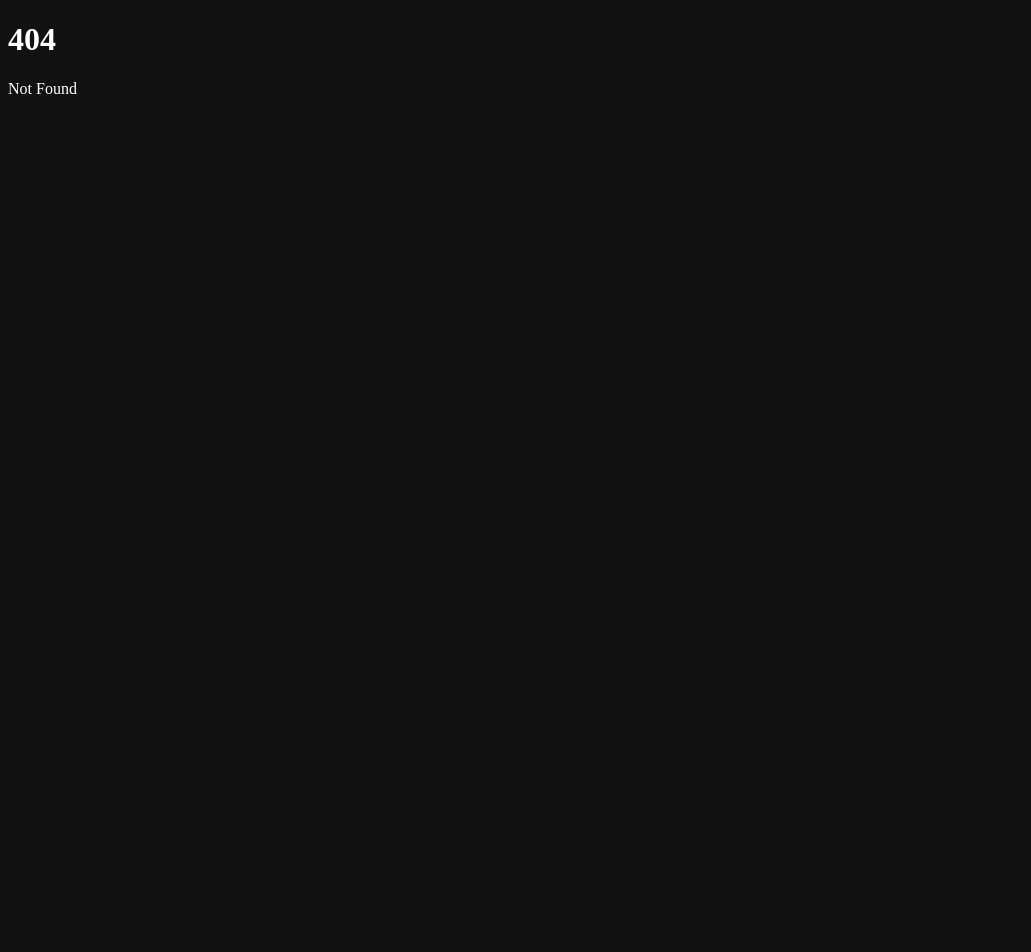
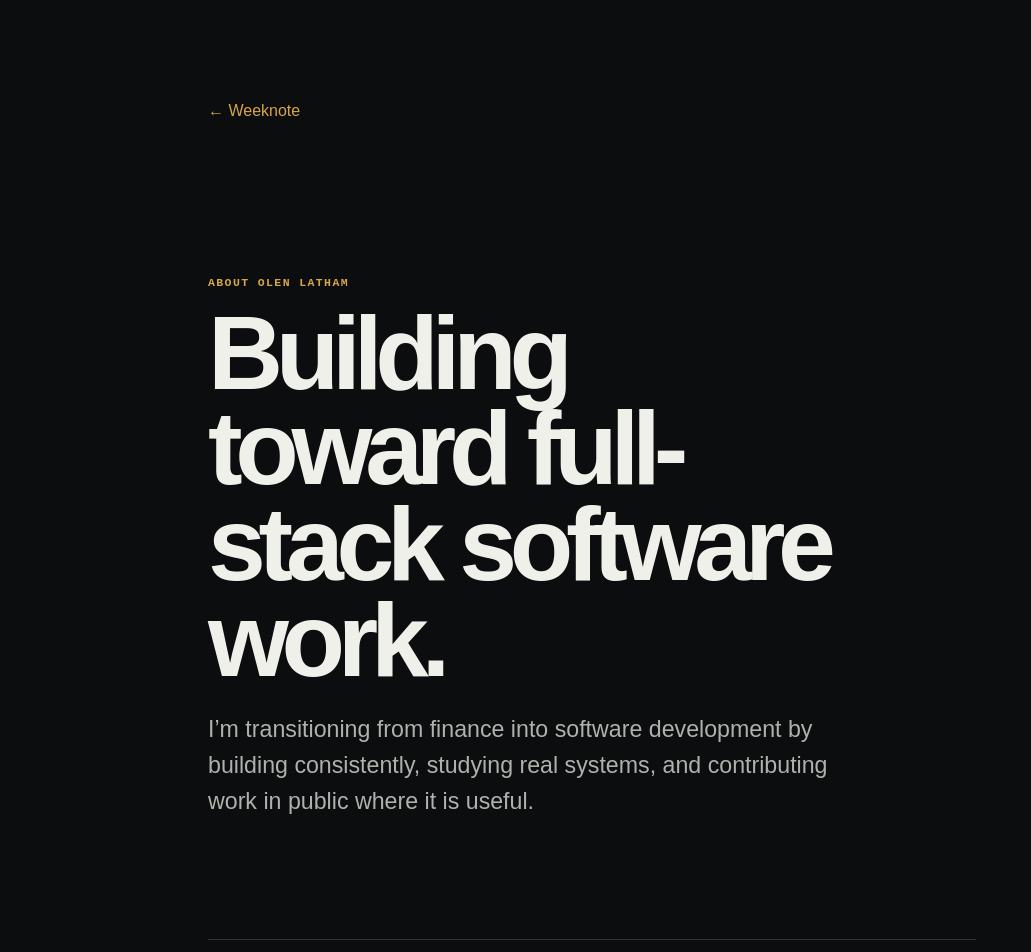
Before and after one commit to PyRo1121/Portfolio, a SvelteKit app: page /about in a window 1280 px wide. Before the commit this address had no page. Shown: the top 952 px of the page, without its empty margins (0-1031 px from the left). Before the commit the page ends 800 px from the top, so only its background shows below. Built offline with nearby package versions, Linux system fonts and the light colour scheme.

Commit message:
add developer profile SEO context

```diff
--- a/src/lib/components/TodayWorkspace.svelte
+++ b/src/lib/components/TodayWorkspace.svelte
@@ -51,7 +51,7 @@
 			>
 		{/each}
 	</nav>
-	<section class="today-summary">
+	<section class="today-summary" aria-labelledby="today-heading">
 		<img
 			class="today-portrait"
 			src={snapshot.profile.avatarUrl}
@@ -62,6 +62,7 @@
 			referrerpolicy="no-referrer"
 		/>
 		<header>
+			<h1 id="today-heading">Olen Latham’s engineering activity</h1>
 			<span>{today.label}</span><small title={projection.timeZone}
 				>{projection.timeLabel} · default branches</small
 			>
--- /dev/null
+++ b/src/routes/about/+page.svelte
@@ -0,0 +1,138 @@
+<script lang="ts">
+	import { resolve } from '$app/paths';
+</script>
+
+<svelte:head>
+	<title>About Olen Latham — Software developer building toward full-stack work</title>
+	<meta
+		name="description"
+		content="Olen Latham is transitioning from finance into software development and full-stack engineering through sustained open-source and product work."
+	/>
+	<link rel="canonical" href="https://latham.cloud/about" />
+	<meta property="og:type" content="profile" />
+	<meta property="og:title" content="About Olen Latham — Software developer" />
+	<meta
+		property="og:description"
+		content="A finance-to-software transition grounded in open-source development, product interfaces, and Cloudflare Workers."
+	/>
+	<meta property="og:url" content="https://latham.cloud/about" />
+	<meta property="og:image" content="https://latham.cloud/og-image.svg" />
+	<script type="application/ld+json">
+		{
+			"@context": "https://schema.org",
+			"@type": "ProfilePage",
+			"@id": "https://latham.cloud/about#profile",
+			"url": "https://latham.cloud/about",
+			"name": "About Olen Latham",
+			"mainEntity": {
+				"@type": "Person",
+				"@id": "https://latham.cloud/#olen-latham",
+				"name": "Olen Latham",
+				"url": "https://latham.cloud/",
+				"jobTitle": "Software developer",
+				"sameAs": ["https://github.com/PyRo1121", "https://x.com/PyRo1121"]
+			}
+		}
+	</script>
+</svelte:head>
+
+<main class="about-page">
+	<nav aria-label="Page navigation"><a href={resolve('/')}>← Weeknote</a></nav>
+	<header>
+		<p class="eyebrow">About Olen Latham</p>
+		<h1>Building toward full-stack software work.</h1>
+		<p class="lead">
+			I’m transitioning from finance into software development by building consistently, studying
+			real systems, and contributing work in public where it is useful.
+		</p>
+	</header>
+	<section aria-labelledby="what-i-am-building">
+		<h2 id="what-i-am-building">What I’m working on</h2>
+		<p>
+			My current practice spans product interfaces, TypeScript and Svelte, GitHub delivery, backend
+			services, and Cloudflare Workers. Weeknote is a public engineering log that records activity
+			and deployment evidence without treating commit volume as a quality score.
+		</p>
+	</section>
+	<section aria-labelledby="work-together">
+		<h2 id="work-together">Work together</h2>
+		<p>
+			If you work on an open-source project, have useful feedback, or are hiring for a role where I
+			can grow into full-stack ownership, I’d be glad to hear from you.
+		</p>
+		<div class="links">
+			<a href="mailto:olen@latham.cloud">Email me</a>
+			<a href="https://github.com/PyRo1121" target="_blank" rel="external noreferrer">GitHub</a>
+			<a href="https://x.com/PyRo1121" target="_blank" rel="external noreferrer">X</a>
+		</div>
+	</section>
+</main>
+
+<style>
+	:global(html),
+	:global(body) {
+		margin: 0;
+		min-height: 100%;
+		background: #0b0d0e;
+		color: #f0f0eb;
+		font-family: 'Geist Variable', sans-serif;
+	}
+	.about-page {
+		box-sizing: border-box;
+		width: min(100% - 2rem, 54rem);
+		min-height: 100dvh;
+		margin: 0 auto;
+		padding: clamp(2rem, 8vw, 7rem) 0 4rem;
+	}
+	nav a,
+	.links a {
+		color: #d8a54a;
+		text-decoration: none;
+	}
+	nav a:hover,
+	.links a:hover {
+		text-decoration: underline;
+	}
+	header {
+		max-width: 48rem;
+		padding: clamp(4rem, 12vw, 9rem) 0 clamp(3rem, 8vw, 6rem);
+		border-bottom: 1px solid rgb(231 232 225 / 18%);
+	}
+	.eyebrow {
+		color: #d8a54a;
+		font: 600 0.72rem/1.2 monospace;
+		letter-spacing: 0.12em;
+		text-transform: uppercase;
+	}
+	h1 {
+		max-width: 11ch;
+		margin: 1rem 0;
+		font-size: clamp(3rem, 9vw, 6.5rem);
+		line-height: 0.92;
+		letter-spacing: -0.07em;
+	}
+	.lead,
+	section p {
+		max-width: 42rem;
+		color: #aeb2ad;
+		font-size: clamp(1.1rem, 2vw, 1.45rem);
+		line-height: 1.55;
+	}
+	section {
+		max-width: 42rem;
+		padding: 3rem 0;
+		border-bottom: 1px solid rgb(231 232 225 / 18%);
+	}
+	h2 {
+		margin: 0 0 1rem;
+		font-size: clamp(1.6rem, 3vw, 2.4rem);
+		letter-spacing: -0.04em;
+	}
+	.links {
+		display: flex;
+		flex-wrap: wrap;
+		gap: 1rem 1.5rem;
+		margin-top: 1.5rem;
+		font-weight: 650;
+	}
+</style>
```
Also changed, not shown: src/routes/+page.svelte (+20 -8 lines), static/og-image.svg (added), 1 other file (tests, documents, lock files or other folders).
